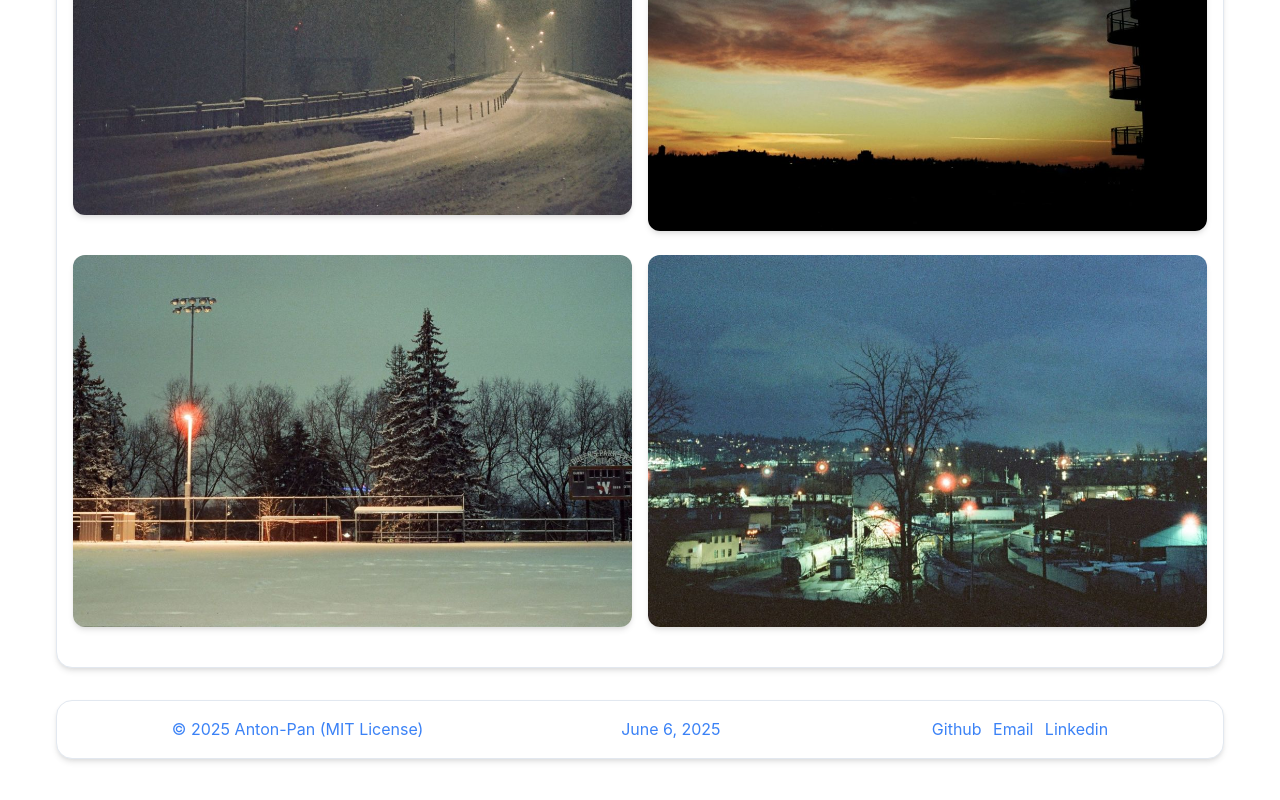
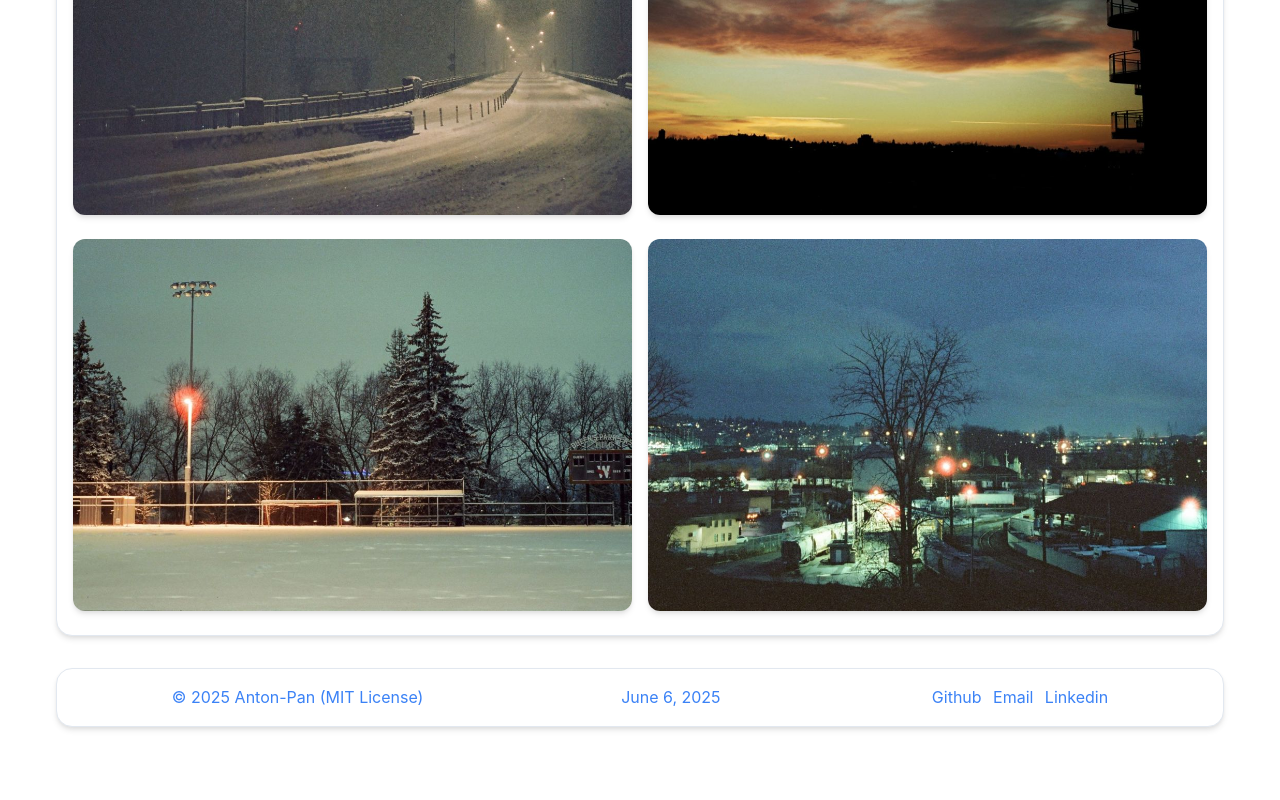
Before and after one commit to Anton-Pan/CMPT-276-Mini-Project, a React (Vite) app: page / in a window 1280 px wide. Shown: the part 1535-2335 px from the top of the page. After the commit the page ends 2310 px from the top, so only its background shows below. Built offline with nearby package versions, Linux system fonts and the light colour scheme.

Commit message:
Bugfix to photo spacing - Images are now properly lined up

```diff
--- a/src/App.jsx
+++ b/src/App.jsx
@@ -258,10 +258,10 @@ function App() {
                     columnGap: "1rem",
                 }}>
                     <div>
-                        <figure>
+                        <figure style={{marginBottom: 0}}>
                             <img src={bridgePhoto} alt={"A picture of a bridge during a snowstorm"}/>
                         </figure>
-                        <figure style={{paddingTop: "1rem"}}>
+                        <figure style={{marginBottom: 0, paddingTop: "1rem"}}>
                             <img src={fieldPhoto} alt={"A picture of a field covered in snow"}/>
                         </figure>
                     </div>
```
